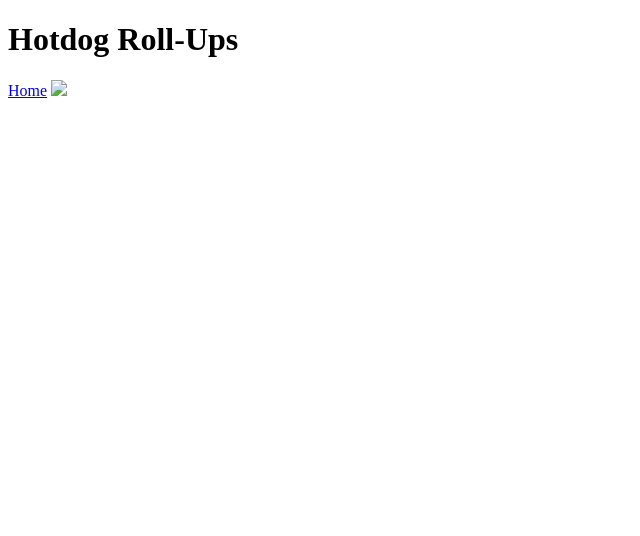
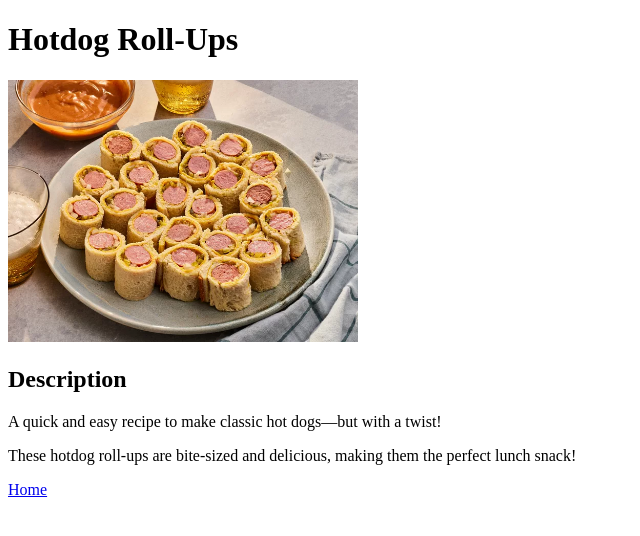
Before and after one commit to curiousConductor49/odin-recipes, a plain HTML site: page recipes/hotdogrollups.html in a window 1280 px wide. Shown: the whole page, without its empty margins (0-640 px from the left). Drawn offline with Linux system fonts and the light colour scheme.

Commit message:
Add heading and paragraph description to hotdogrollups.html

```diff
--- a/recipes/hotdogrollups.html
+++ b/recipes/hotdogrollups.html
@@ -7,8 +7,13 @@
 
     <body>
         <h1>Hotdog Roll-Ups</h1>
+
+        <img src="../images/hotdog-rollups.png" alt="A plate of hotdog roll-ups on a table with surrounding drinks and a dip bowl." width="350px">
+
+        <h2>Description</h2>
+        <p>A quick and easy recipe to make classic hot dogs—but with a twist!</p>
+        <p>These hotdog roll-ups are bite-sized and delicious, making them the perfect lunch snack!</p>
+
         <a href="../index.html">Home</a>
-
-        <img src="images/hotdogrollups.png">
     </body>
 </html>
```
